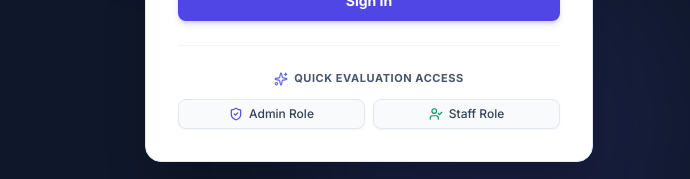
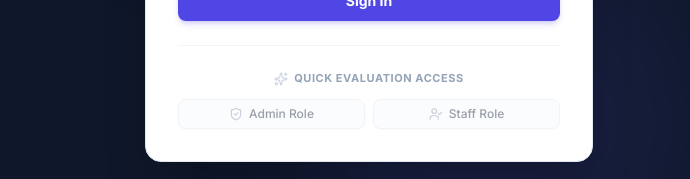
Before and after one commit to pruthuvi2001/smartattend-cloudflare, a Next.js app: page /login in a window 1280 px wide. Shown: the part 484-663 px from the top of the page, without its empty margins (271-961 px from the left). Built offline with nearby package versions, Linux system fonts and the light colour scheme; no server answers.

Commit message:
DISABLED LOGIN BUTTONS

```diff
--- a/src/app/login/page.tsx
+++ b/src/app/login/page.tsx
@@ -127,10 +127,10 @@ export default function LoginPage() {
             </Button>
           </form>
 
-          {/* Quick Demo Access Bar */}
+          {/* Quick Demo Access Bar (Disabled) */}
           <div className="mt-6 pt-6 border-t border-slate-100">
-            <p className="text-center text-[11px] font-bold uppercase tracking-wider text-slate-600 mb-3 flex items-center justify-center gap-1.5">
-              <Sparkles className="w-3.5 h-3.5 text-indigo-500" />
+            <p className="text-center text-[11px] font-bold uppercase tracking-wider text-slate-400 mb-3 flex items-center justify-center gap-1.5">
+              <Sparkles className="w-3.5 h-3.5 text-slate-300" />
               Quick Evaluation Access
             </p>
             <div className="grid grid-cols-2 gap-2">
@@ -138,9 +138,10 @@ export default function LoginPage() {
                 type="button"
                 variant="outline"
                 size="sm"
+                disabled
                 onClick={() => handleDemoLogin("ADMIN")}
-                className="text-xs bg-slate-50 border-slate-200 hover:bg-indigo-50 hover:text-indigo-700 hover:border-indigo-200"
-                leftIcon={<ShieldCheck className="w-3.5 h-3.5 text-indigo-600" />}
+                className="text-xs bg-slate-50 border-slate-200 opacity-50 cursor-not-allowed"
+                leftIcon={<ShieldCheck className="w-3.5 h-3.5 text-slate-400" />}
               >
                 Admin Role
               </Button>
@@ -148,9 +149,10 @@ export default function LoginPage() {
                 type="button"
                 variant="outline"
                 size="sm"
+                disabled
                 onClick={() => handleDemoLogin("STAFF")}
-                className="text-xs bg-slate-50 border-slate-200 hover:bg-emerald-50 hover:text-emerald-700 hover:border-emerald-200"
-                leftIcon={<UserCheck className="w-3.5 h-3.5 text-emerald-600" />}
+                className="text-xs bg-slate-50 border-slate-200 opacity-50 cursor-not-allowed"
+                leftIcon={<UserCheck className="w-3.5 h-3.5 text-slate-400" />}
               >
                 Staff Role
               </Button>
```
